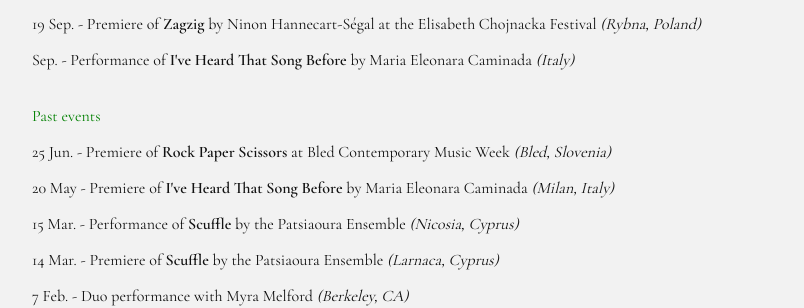
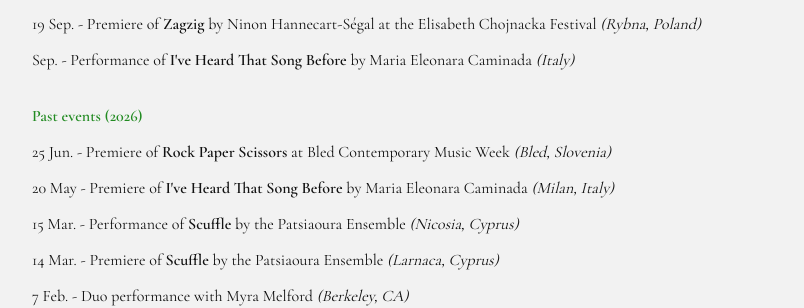
Before and after one commit to matthew-monaco/matthew-monaco.github.io, a Jekyll site: the page built from index.md, in a window 1280 px wide. Shown: the part 487-795 px from the top of the page, without its empty margins (218-1022 px from the left). Built offline with Jekyll 4.4.1, drawn with Linux system fonts in a browser that asks for light colours.

Commit message:
Update index.md

```diff
--- a/index.md
+++ b/index.md
@@ -10,13 +10,13 @@ I am a Paris-based composer and pianist, originally from New Jersey. Feel free t
 
 <img src="IMG_9929_0.jpg" alt="Headshot" width="300">
 
-<a style="color: green">Upcoming events</a>
+<span class="green-bold">Upcoming events</span>
 
 <p>19 Sep. -  Premiere of <strong>Zagzig</strong> by Ninon Hannecart-Ségal at the Elisabeth Chojnacka Festival <em>(Rybna, Poland)</em></p>
 <p>Sep. - Performance of <strong>I've Heard That Song Before</strong> by Maria Eleonara Caminada <em>(Italy)</em></p>
 
 <br>
-<a style="color: green">Past events</a>
+<span class="green-bold">Past events (2026)</span>
 
 <p>25 Jun. - Premiere of <strong>Rock Paper Scissors</strong> at Bled Contemporary Music Week <em>(Bled, Slovenia)</em></p>
 <p>20 May - Premiere of <strong>I've Heard That Song Before</strong> by Maria Eleonara Caminada <em>(Milan, Italy)</em></p>
```
